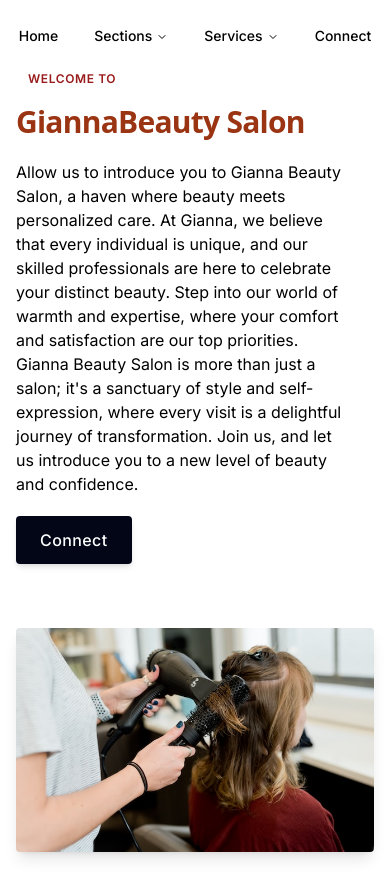
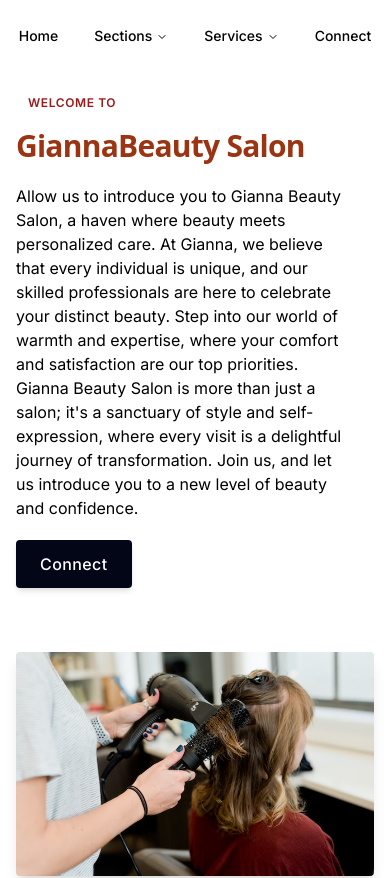
Before and after one commit to deka27/gianna-salon-next, a Next.js app: page /about in a window 390 px wide. Shown: the top 878 px of the page. Built offline with nearby package versions, Linux system fonts and the light colour scheme.

Commit message:
about page changes

```diff
--- a/app/about/page.tsx
+++ b/app/about/page.tsx
@@ -2,7 +2,9 @@ import Image from "next/image";
 import bg1 from "@/public/assets/gallery/c.jpg";
 export default function About() {
   return (
-    <div className="relative h-screen flex flex-col-reverse py-16 lg:pt-0 lg:flex-col lg:pb-0 bg-white">
+    <div className="">
+      <div className="lg:h-full md:h-[100px] sm:h-[50px] bg-white"></div>
+    <div className="relative h-screen flex flex-col-reverse py-10 lg:pt-0 lg:flex-col lg:pb-0 bg-white">
       <div className="inset-y-0 top-0 right-0 z-0 w-full max-w-xl px-4 mx-auto md:px-0 lg:pr-0 lg:mb-0 lg:mx-0 lg:w-7/12 lg:max-w-full lg:absolute xl:px-0">
         <svg
           className="absolute left-0 hidden h-full text-white transform -translate-x-1/2 lg:block"
@@ -46,5 +48,6 @@ export default function About() {
         </div>
       </div>
     </div>
+    </div>
   );
 }
```
